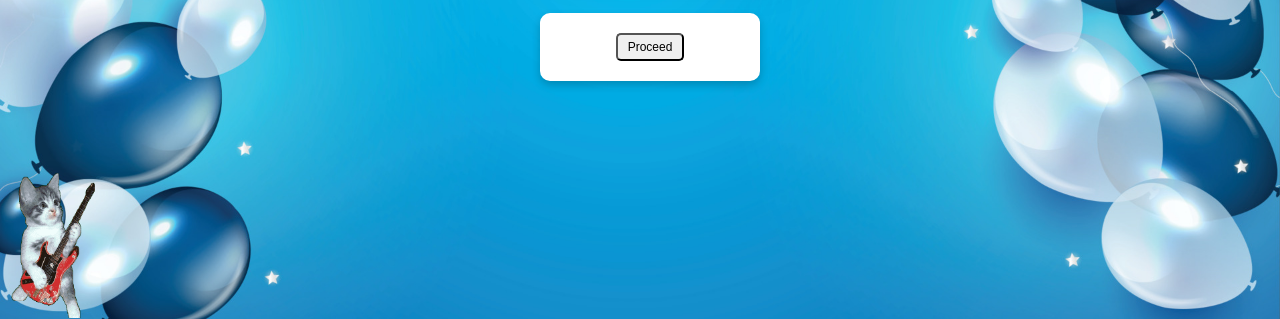
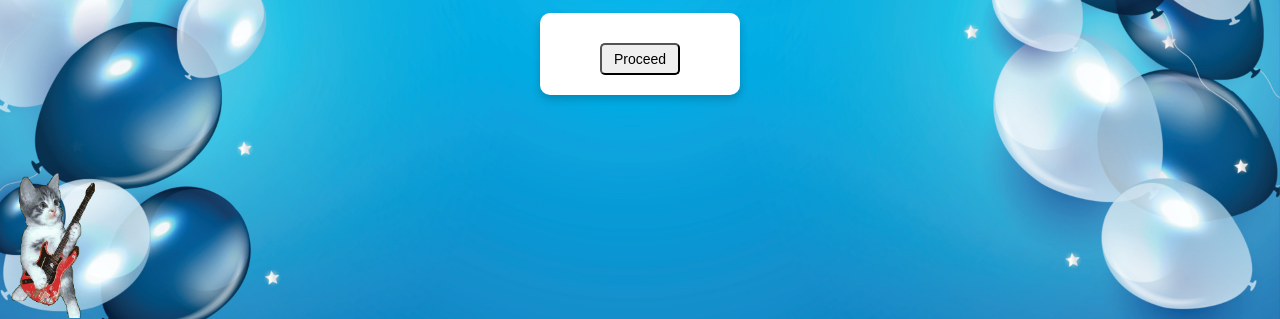
Before and after one commit to Swastik2399/birthday-byswastik, a plain HTML site: page index.html in a window 1280 px wide. Shown: the part 481-800 px from the top of the page. Drawn offline with Linux system fonts and the light colour scheme.

Commit message:
style.css

```diff
--- a/style.css
+++ b/style.css
@@ -283,23 +283,24 @@ p {
     margin-left: 150px;
 }
 .card {
-    width: 180px; /* Set a fixed width */
+    width: 80%; /* Adjust width relative to screen */
+    max-width: 300px; /* Prevent it from getting too big */
     padding: 20px;
     background: white;
-    box-shadow: 0px 4px 8px rgba(0, 0, 0, 0.2);
+    box-shadow: 0px 4px 8px rgba(0,0,0,0.2);
     margin: auto;
-    display: flex;
-    justify-content: center;
-    align-items: center;
-    flex-direction: column;
+    text-align: center;
+    position: relative;
     border-radius: 10px;
     overflow: hidden;
 }
 
 .proceed-btn {
-    padding: 5px 10px;
-    font-size: 12px;
+    padding: 6px 12px;
+    font-size: 14px;
     border-radius: 5px;
     width: auto;
     max-width: 90%;
-}
+    display: block;
+    margin: 10px auto 0; /* Centers it inside */
+    }
```
